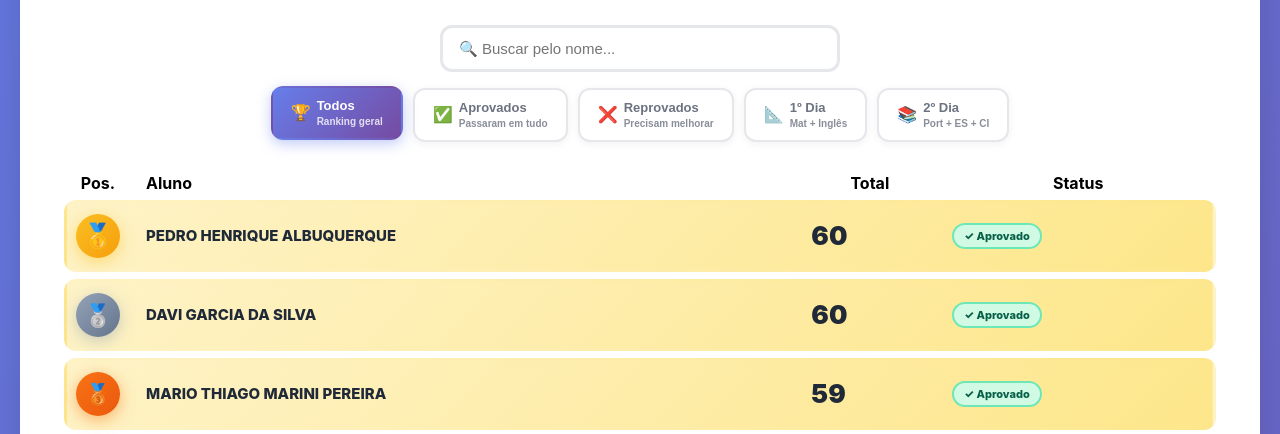
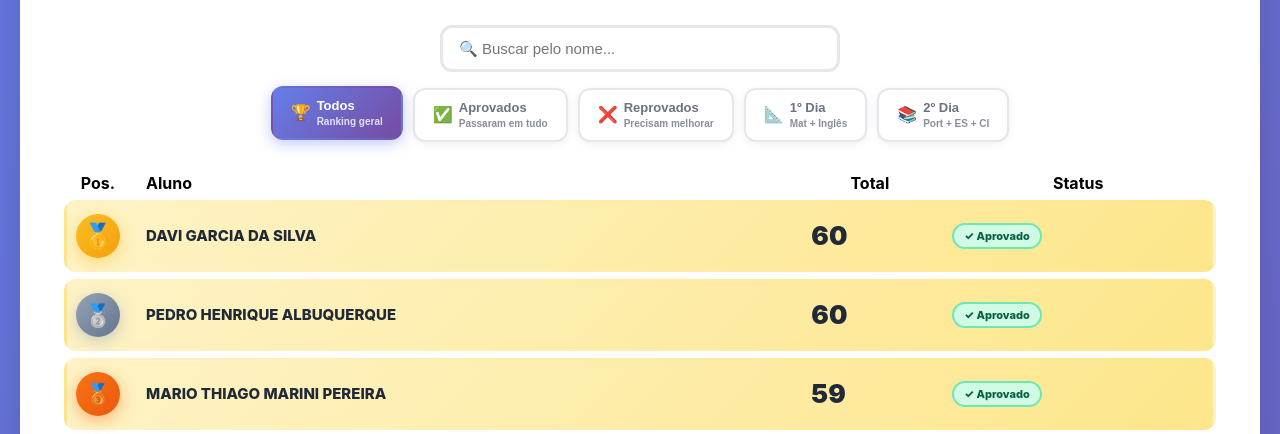
Before and after one commit to daviffribeiro-cmd/Ultra, a plain HTML site: page index.html in a window 1280 px wide. Shown: the part 348-782 px from the top of the page. Drawn offline with nearby package versions, Linux system fonts and the light colour scheme.

Commit message:
Add files via upload

```diff
--- a/index.html
+++ b/index.html
@@ -459,7 +459,8 @@ function buildCN1(){
     else{a.aprov=a.aprov_d1&&a.aprov_d2;a.motivo=!a.aprov_d1?'Reprovado no 1º dia':!a.aprov_d2?'Reprovado no 2º dia':'';}
     return a;
   });
-  const cmp1=(a,b)=>b.gtot-a.gtot||(b.mat||0)-(a.mat||0)||(b.ing||0)-(a.ing||0)||(b.port||0)-(a.port||0)||(b.es||0)-(a.es||0)||(b.ci||0)-(a.ci||0);
+  const d1t=x=>(x.mat||0)+(x.ing||0), d2t=x=>(x.port||0)+(x.es||0)+(x.ci||0);
+  const cmp1=(a,b)=>b.gtot-a.gtot||d1t(b)-d1t(a)||d2t(b)-d2t(a)||(b.mat||0)-(a.mat||0)||(b.ing||0)-(a.ing||0)||(b.port||0)-(a.port||0)||(b.es||0)-(a.es||0)||(b.ci||0)-(a.ci||0);
   const apv=list.filter(a=>a.aprov).sort(cmp1);
   const rep=list.filter(a=>!a.aprov).sort(cmp1);
   const sorted=[...apv,...rep];
```
